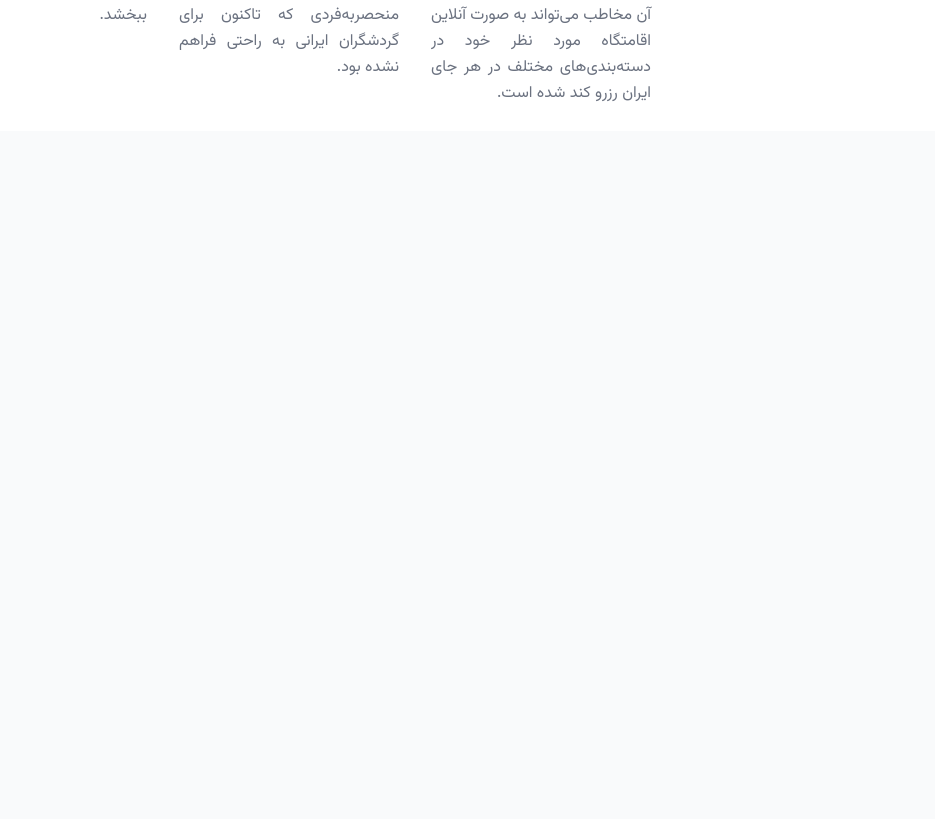
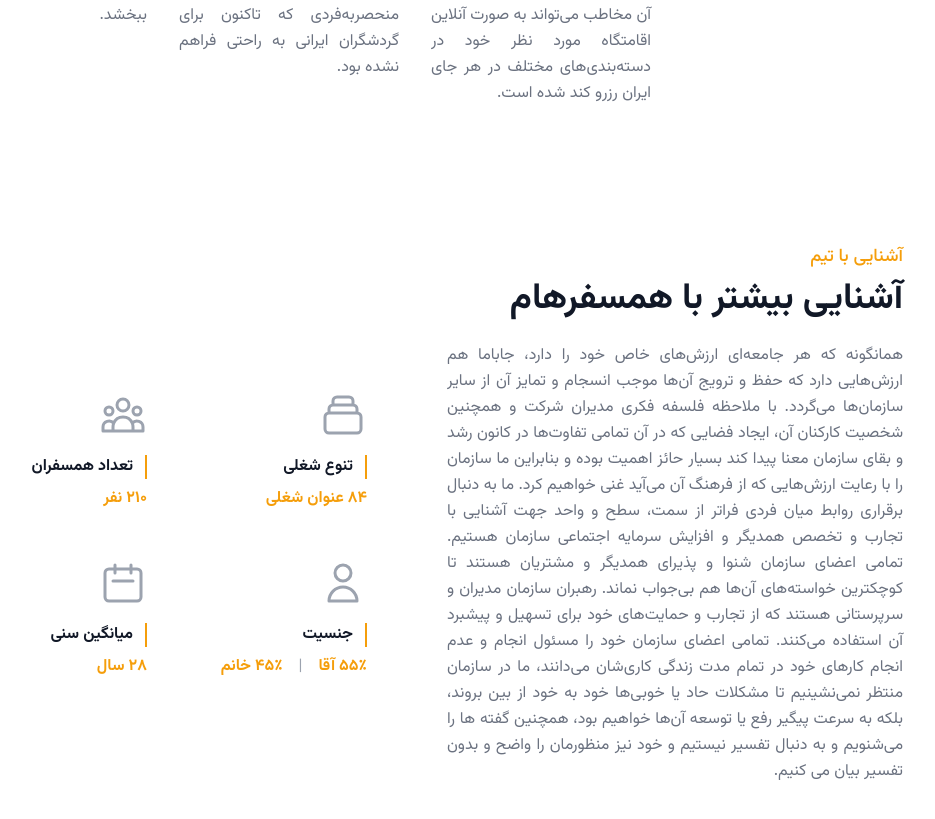
Before and after one commit to espitman/jbm-hr-life, a Nuxt app: page / in a window 1280 px wide. Shown: the part 1141-1960 px from the top of the page, without its empty margins (97-1032 px from the left). Before the commit the page ends 1272 px from the top, so only its background shows below. Built offline with nearby package versions, Linux system fonts and the light colour scheme.

Commit message:
refactor: update Info component styling - Adjust text sizes and spacing - Simplify stat titles - Update grid gap and padding

```diff
--- /dev/null
+++ b/components/home/Info.vue
@@ -0,0 +1,91 @@
+<template>
+  <Section>
+    <div class="max-w-6xl mx-auto p-6 py-28" dir="rtl">
+      <!-- Header -->
+      <div class="mb-12">
+        <h3 class="text-lg font-medium text-amber-500 mb-2 text-right">آشنایی با تیم</h3>
+        <h1 class="text-3xl md:text-4xl font-bold text-gray-900 mb-6 text-right">آشنایی بیشتر با همسفرهام</h1>
+
+        <div class="flex flex-col md:flex-row">
+          <!-- Text content on the right -->
+          <div class="w-full md:w-1/2 md:pl-8 mb-8 md:mb-0 order-2 md:order-1">
+            <div class="space-y-4 text-gray-500 leading-relaxed text-justify">
+              <p>
+                همانگونه که هر جامعه‌ای ارزش‌های خاص خود را دارد، جاباما هم ارزش‌هایی دارد که حفظ و ترویج آن‌ها موجب انسجام و تمایز آن از سایر سازمان‌ها می‌گردد. با ملاحظه فلسفه فکری مدیران شرکت و همچنین شخصیت کارکنان آن، ایجاد فضایی که در آن تمامی تفاوت‌ها در کانون رشد و بقای سازمان معنا پیدا کند بسیار حائز اهمیت بوده و بنابراین ما سازمان را با رعایت ارزش‌هایی که از فرهنگ آن می‌آید غنی خواهیم کرد. ما به دنبال برقراری روابط میان فردی فراتر از سمت، سطح و واحد جهت آشنایی با تجارب و تخصص همدیگر و افزایش سرمایه اجتماعی سازمان هستیم. تمامی اعضای سازمان شنوا و پذیرای همدیگر و مشتریان هستند تا کوچکترین خواسته‌های آن‌ها هم بی‌جواب نماند. رهبران سازمان مدیران و سرپرستانی هستند که از تجارب و حمایت‌های خود برای تسهیل و پیشبرد آن استفاده می‌کنند. تمامی اعضای سازمان خود را مسئول انجام و عدم انجام کارهای خود در تمام مدت زندگی کاری‌شان می‌دانند، ما در سازمان منتظر نمی‌نشینیم تا مشکلات حاد یا خوبی‌ها خود به خود از بین بروند، بلکه به سرعت پیگیر رفع یا توسعه آن‌ها خواهیم بود، همچنین گفته ها را می‌شنویم و به دنبال تفسیر نیستیم و خود نیز منظورمان را واضح و بدون تفسیر بیان می کنیم.
+              </p>
+            </div>
+          </div>
+
+          <!-- Stats grid on the left -->
+          <div class="w-full md:w-1/2 order-1 md:order-2 p-12">
+            <div class="grid grid-cols-1 sm:grid-cols-2 gap-12">
+              <!-- Job diversity -->
+              <div class="text-right">
+                <div class="flex justify-start mb-4">
+                  <svg xmlns="http://www.w3.org/2000/svg" class="h-12 w-12 text-gray-400" fill="none" viewBox="0 0 24 24" stroke="currentColor">
+                    <path stroke-linecap="round" stroke-linejoin="round" stroke-width="1.5" d="M19 11H5m14 0a2 2 0 012 2v6a2 2 0 01-2 2H5a2 2 0 01-2-2v-6a2 2 0 012-2m14 0V9a2 2 0 00-2-2M5 11V9a2 2 0 012-2m0 0V5a2 2 0 012-2h6a2 2 0 012 2v2M7 7h10" />
+                  </svg>
+                </div>
+                <div class="flex items-start mb-2">
+                  <div class="border-r-2 border-amber-500 h-6 ml-3"></div>
+                  <h3 class="text-md font-bold text-gray-900">تنوع شغلی</h3>
+                </div>
+                <p class="text-l font-bold text-amber-500">۸۴ عنوان شغلی</p>
+              </div>
+
+              <!-- Number of team members -->
+              <div class="text-right">
+                <div class="flex justify-start mb-4">
+                  <svg xmlns="http://www.w3.org/2000/svg" class="h-12 w-12 text-gray-400" fill="none" viewBox="0 0 24 24" stroke="currentColor">
+                    <path stroke-linecap="round" stroke-linejoin="round" stroke-width="1.5" d="M17 20h5v-2a3 3 0 00-5.356-1.857M17 20H7m10 0v-2c0-.656-.126-1.283-.356-1.857M7 20H2v-2a3 3 0 015.356-1.857M7 20v-2c0-.656.126-1.283.356-1.857m0 0a5.002 5.002 0 019.288 0M15 7a3 3 0 11-6 0 3 3 0 016 0zm6 3a2 2 0 11-4 0 2 2 0 014 0zM7 10a2 2 0 11-4 0 2 2 0 014 0z" />
+                  </svg>
+                </div>
+                <div class="flex items-start mb-2">
+                  <div class="border-r-2 border-amber-500 h-6 ml-3"></div>
+                  <h3 class="text-md font-bold text-gray-900">تعداد همسفران</h3>
+                </div>
+                <p class="text-l font-bold text-amber-500">۲۱۰ نفر</p>
+              </div>
+
+              <!-- Gender distribution -->
+              <div class="text-right">
+                <div class="flex justify-start mb-4">
+                  <svg xmlns="http://www.w3.org/2000/svg" class="h-12 w-12 text-gray-400" fill="none" viewBox="0 0 24 24" stroke="currentColor">
+                    <path stroke-linecap="round" stroke-linejoin="round" stroke-width="1.5" d="M16 7a4 4 0 11-8 0 4 4 0 018 0zM12 14a7 7 0 00-7 7h14a7 7 0 00-7-7z" />
+                  </svg>
+                </div>
+                <div class="flex items-start mb-2">
+                  <div class="border-r-2 border-amber-500 h-6 ml-3"></div>
+                  <h3 class="text-md font-bold text-gray-900">جنسیت</h3>
+                </div>
+                <div class="flex items-center space-x-reverse space-x-4">
+                  <p class="text-l font-bold text-amber-500">۵۵٪ آقا</p>
+                  <span class="text-gray-400">|</span>
+                  <p class="text-l font-bold text-amber-500">۴۵٪ خانم</p>
+                </div>
+              </div>
+
+              <!-- Average age -->
+              <div class="text-right">
+                <div class="flex justify-start mb-4">
+                  <svg xmlns="http://www.w3.org/2000/svg" class="h-12 w-12 text-gray-400" fill="none" viewBox="0 0 24 24" stroke="currentColor">
+                    <path stroke-linecap="round" stroke-linejoin="round" stroke-width="1.5" d="M8 7V3m8 4V3m-9 8h10M5 21h14a2 2 0 002-2V7a2 2 0 00-2-2H5a2 2 0 00-2 2v12a2 2 0 002 2z" />
+                  </svg>
+                </div>
+                <div class="flex items-start mb-2">
+                  <div class="border-r-2 border-amber-500 h-6 ml-3"></div>
+                  <h3 class="text-md font-bold text-gray-900">میانگین سنی</h3>
+                </div>
+                <p class="text-l font-bold text-amber-500">۲۸ سال</p>
+              </div>
+            </div>
+          </div>
+        </div>
+      </div>
+    </div>
+  </Section>
+</template>
+
+<script setup>
+import Section from '~/components/home/Section.vue'
+</script>
--- a/pages/index.vue
+++ b/pages/index.vue
@@ -2,12 +2,14 @@
   <div>
     <Story />
     <Timeline />
+    <Info />
   </div>
 </template>
 
 <script setup>
 import Story from '~/components/home/Story.vue'
 import Timeline from '~/components/home/Timeline.vue'
+import Info from '~/components/home/Info.vue'
 
 definePageMeta({
   layout: 'default'
```
